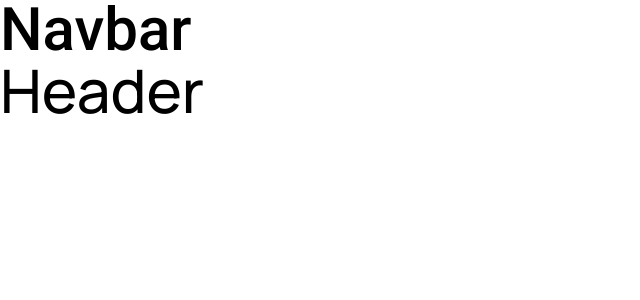
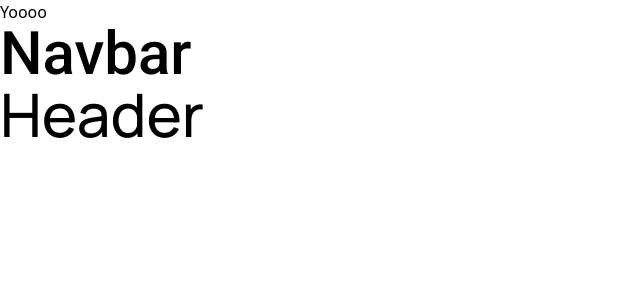
Before and after one commit to farhanahmedhasan/GPT-3, a React (Create React App) app: page / in a window 1280 px wide. Shown: the top 300 px of the page, without its empty margins (0-640 px from the left). Built offline with nearby package versions, Linux system fonts and the light colour scheme.

Commit message:
fixed homepage

```diff
--- a/package.json
+++ b/package.json
@@ -1,5 +1,5 @@
 {
-  "home": "https://farhanahmedhasan.github.io/GPT-3",
+  "homepage": "https://farhanahmedhasan.github.io/GPT-3/",
   "name": "gpt-3",
   "version": "0.1.0",
   "private": true,
--- a/src/App.js
+++ b/src/App.js
@@ -3,6 +3,7 @@ import { Header } from './pages';
 function App() {
   return (
     <div className='App'>
+      Yoooo
       <Header />
     </div>
   );
```
